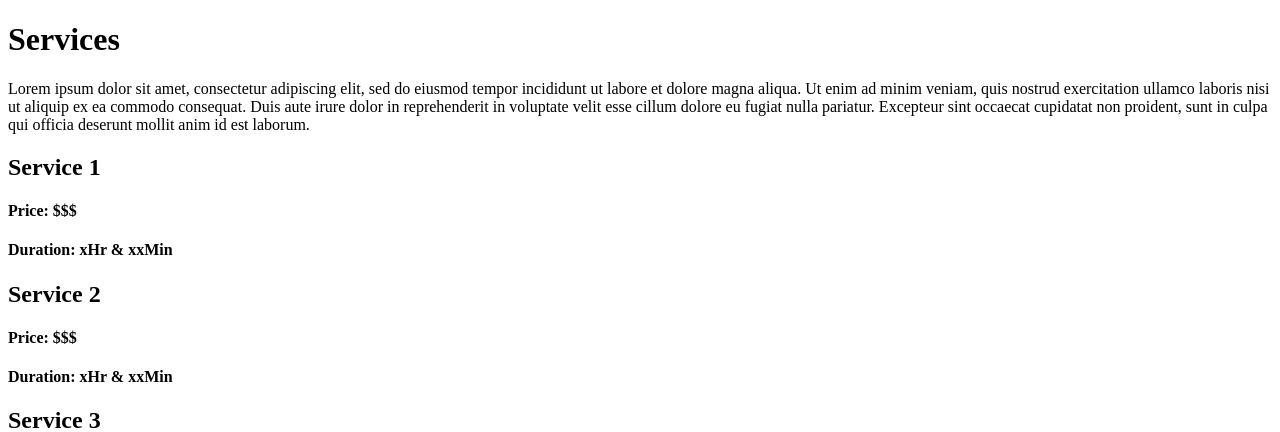
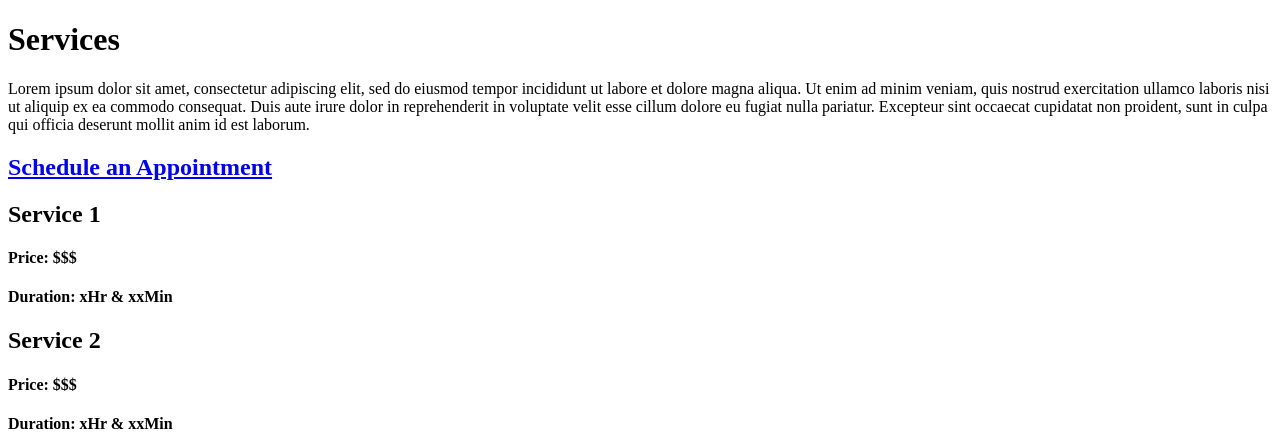
Before and after one commit to zacharylaborde/Sisters-Website, a Flask app: page /services in a window 1280 px wide. Shown: the part 26-458 px from the top of the page. Run offline with Flask 2, Linux system fonts and the light colour scheme.

Commit message:
added schedule.html to services.html

```diff
--- a/templates/services.html
+++ b/templates/services.html
@@ -2,6 +2,8 @@
 {% block content %}
     <h1>Services</h1>
     <p>Lorem ipsum dolor sit amet, consectetur adipiscing elit, sed do eiusmod tempor incididunt ut labore et dolore magna aliqua. Ut enim ad minim veniam, quis nostrud exercitation ullamco laboris nisi ut aliquip ex ea commodo consequat. Duis aute irure dolor in reprehenderit in voluptate velit esse cillum dolore eu fugiat nulla pariatur. Excepteur sint occaecat cupidatat non proident, sunt in culpa qui officia deserunt mollit anim id est laborum.</p>
+
+    {% include "schedule.html" %}
 
     {% for service in services %}
         <h2>{{ service.name }}</h2>
```
